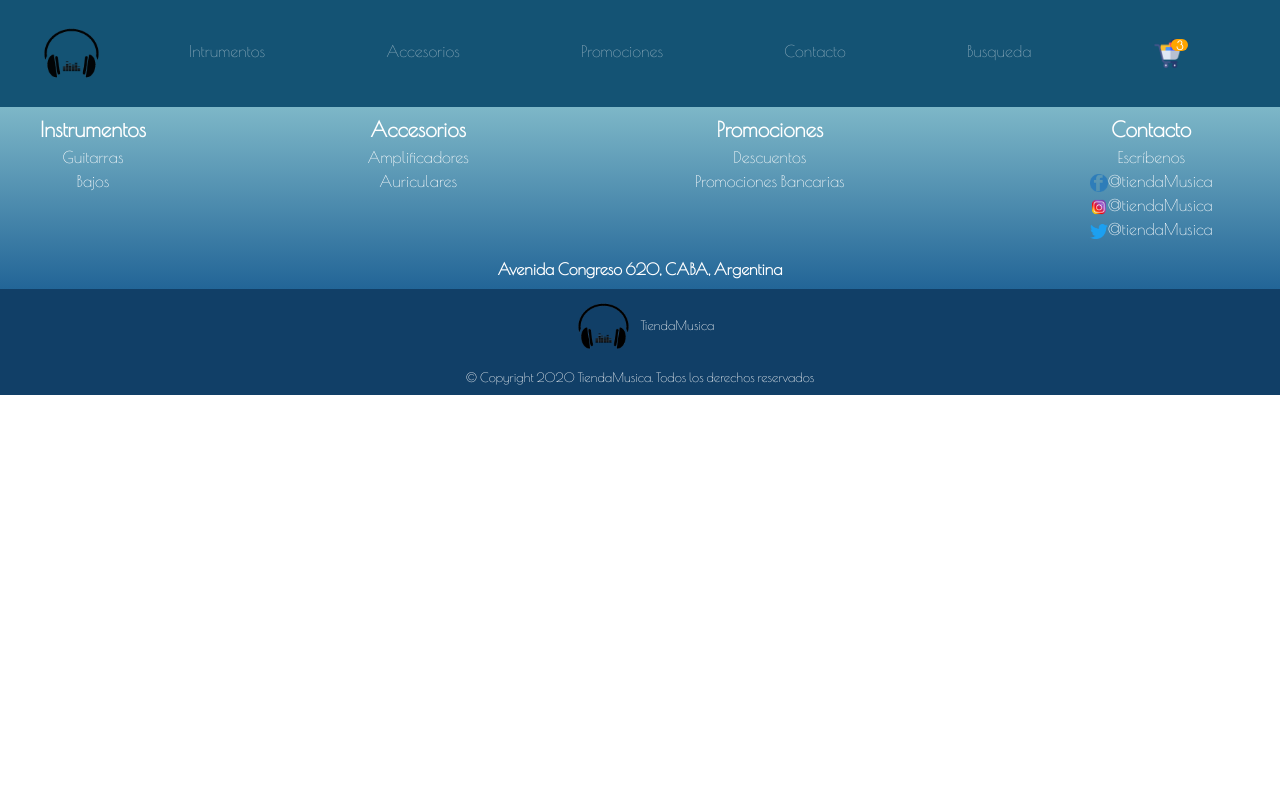
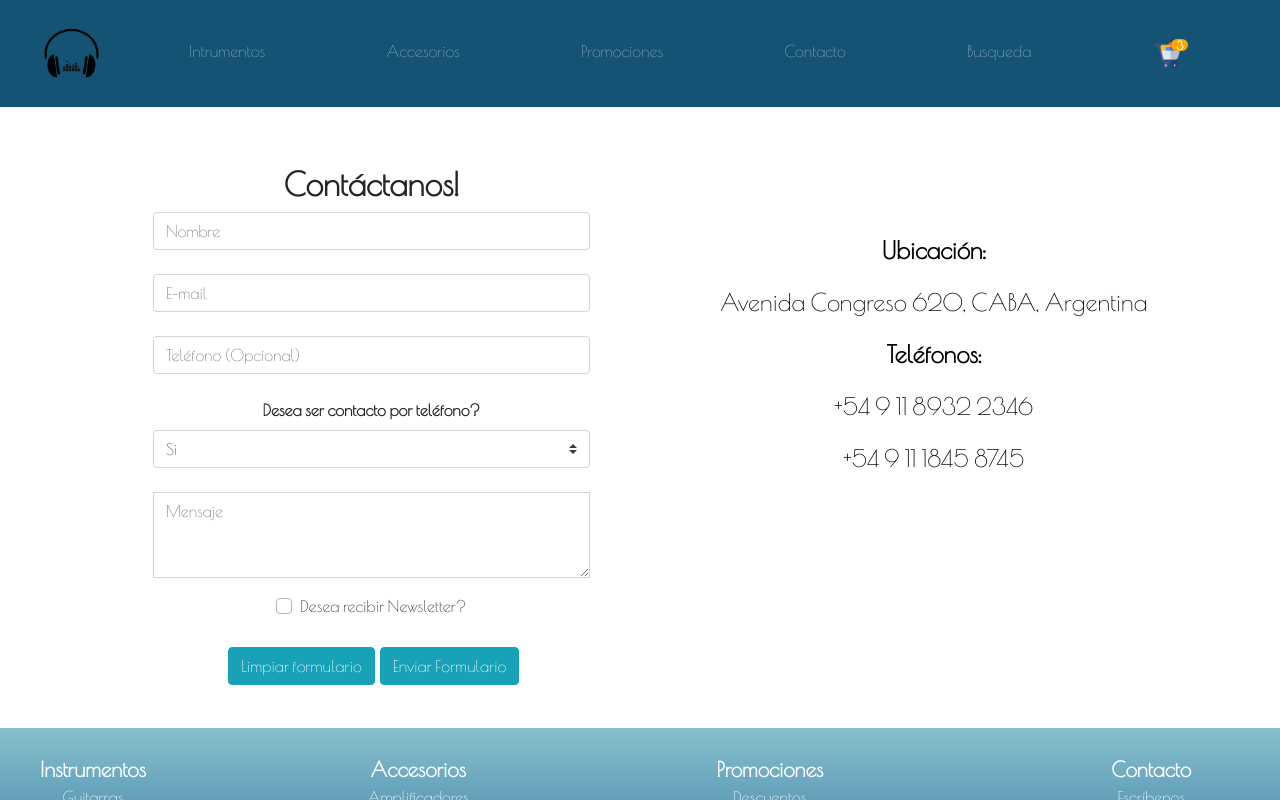
Before and after one commit to nicodiaz31/curso_React, a React (Create React App) app: page /contacto in a window 1280 px wide. Built offline with nearby package versions, Linux system fonts and the light colour scheme.

Commit message:
adding new stuff

```diff
--- a/public/style.css
+++ b/public/style.css
@@ -456,7 +456,11 @@ a {
 }
 
 .container__contacto {
-    margin: 0%;
+    width: 100%; /* Can be in percentage also. */
+    height: auto;
+    margin: 0 auto;
+    padding: 10px;
+    position: relative;
 }
 
 #contacto__area {
@@ -518,6 +522,10 @@ a {
     -webkit-text-stroke: 2px black;
     color: white;
     font-family: "Raleway", sans-serif;
+}
+
+.contacto__formulario {
+    margin-left: 25px;
 }
 
 .pagos__logo--tamano {
--- a/src/App.jsx
+++ b/src/App.jsx
@@ -9,6 +9,7 @@ import ItemDetailContainer from './containers/itemdetailcontainer';
 import CartComponent from './components/cart';
 import { GlobalContext } from './context/GlobalContext';
 import { CartContext} from './context/CartContext';
+import ContactComponent from './components/contact';
 
 let numberArticles = 3;
 
@@ -33,6 +34,9 @@ function App() {
             <Route path="/cart">
               <CartComponent />
             </Route>
+            <Route path="/contacto">
+              <ContactComponent/>
+            </Route>
           </Switch>
           <FooterComponent />
         </BrowserRouter>
--- /dev/null
+++ b/src/components/contact/index.jsx
@@ -0,0 +1,48 @@
+import React from 'react';
+
+const ContactComponent = () => {
+    const fontStyle = {
+        fontWeight: 900
+    };
+
+    return(
+        <>
+            <div className="container container__contacto">
+                <div className="row">
+                    <div className="contacto__formulario col-md">
+                        <form className="text-center p-5" action="#!">
+                            <h2 style={{fontWeight: 900}}>Contáctanos!</h2>
+                            <input type="text" id="defaultContactFormName" className="form-control mb-4" placeholder="Nombre"/>
+                            <input type="email" id="defaultContactFormEmail" className="form-control mb-4" placeholder="E-mail"/>
+                            <input type="text" id="defaultContactFormPhone" className="form-control mb-4" placeholder="Teléfono (Opcional)"/>
+                            <label style={{fontWeight: 900}}>Desea ser contacto por teléfono?</label>
+                            <select className="browser-default custom-select mb-4">
+                                <option value="" disabled>Escoja una opción</option>
+                                <option value="1" selected>Si</option>
+                                <option value="2">No</option>
+                            </select>
+                            <div className="form-group">
+                                <textarea className="form-control rounded-0" id="exampleFormControlTextarea2" rows="3" placeholder="Mensaje"/>
+                            </div>
+                            <div className="custom-control custom-checkbox mb-4">
+                                <input type="checkbox" className="custom-control-input" id="defaultContactFormCopy"/>
+                                <label className="custom-control-label" htmlFor="defaultContactFormCopy">Desea recibir Newsletter?</label>
+                            </div>
+                            <button className="btn btn-info" type="reset" style={{margin: 5}} >Limpiar formulario</button>
+                            <button className="btn btn-info" type="submit">Enviar Formulario</button>
+                        </form>
+                    </div>
+                    <div className="contacto__ubicacion col-md" id="contacto__area">
+                        <p style={{fontWeight: 900}}>Ubicación:</p>
+                        <p>Avenida Congreso 620, CABA, Argentina</p>
+                        <p style={{fontWeight: 900}}>Teléfonos:</p>
+                        <p>+54 9 11 8932 2346</p>
+                        <p>+54 9 11 1845 8745</p>
+                    </div>
+                </div>
+            </div>
+        </>
+    )
+}
+
+export default ContactComponent;
--- a/src/components/homepage/index.jsx
+++ b/src/components/homepage/index.jsx
@@ -1,4 +1,5 @@
 import React from 'react';
+import { Link } from 'react-router-dom';
 
 const HomepageComponent = () => {
 
@@ -7,22 +8,22 @@ const HomepageComponent = () => {
             <div className="main container-fluid px-0">
                 <div className="row no-gutters">
                     <div className="col-md-12">
-                        <a href="novedades.html"><img src="images/novedades.jpeg" alt="novedades" className="submain__img--tamano"/>
+                        <Link  to={`/category/novedades`}><img src="images/novedades.jpeg" alt="novedades" className="submain__img--tamano"/>
                         <div className="title__image--center">
                             <p className="title__image--style">Novedades</p>
-                        </div></a>
+                        </div></Link>
                     </div>
                     <div className="col-md-6">
-                        <a href="destacados.html"><img src="images/destacados.jpeg" alt="destacados" className="submain__img--tamano"/>
+                        <Link to={`/category/destacados`}><img src="images/destacados.jpeg" alt="destacados" className="submain__img--tamano"/>
                         <div className="title__image--center">
                             <p className="title__image--style">Destacados</p>
-                        </div></a>
+                        </div></Link>
                     </div>
                     <div className="col-md-6">
-                        <a href="promociones.html"><img src="images/promociones.jpeg" alt="promociones" className="submain__img--tamano"/>
+                        <Link to={`/category/descuentos`}><img src="images/promociones.jpeg" alt="promociones" className="submain__img--tamano"/>
                         <div className="title__image--center">
                             <p className="title__image--style">Promociones</p>
-                        </div></a>
+                        </div></Link>
                     </div>
                 </div>
             </div>
--- a/src/components/itemList/index.jsx
+++ b/src/components/itemList/index.jsx
@@ -1,19 +1,20 @@
 import React, { useContext, useEffect, useState } from 'react';
 import ItemDetailContainer from '../../containers/itemdetailcontainer';
-import { CartContext } from '../../context/CartContext';
+//import { CartContext } from '../../context/CartContext';
 import ItemComponent from '../item';
 
 const ItemListComponent = (props) => {
 
+    const [loading, setLoading] = useState(false)
     const [categoryName, setCategoryName] = useState(props.categoryName)
     const [items, setItems] = useState([]);
     const [showDetails, setShowDetails] = useState(false);
     const [itemId, setItemId] = useState();
-    const cartContext = useContext(CartContext);
-    console.log(cartContext);
+    //const cartContext = useContext(CartContext);
+    //console.log(cartContext);
 
     useEffect(() =>{
-        if (categoryName === 'guitarras' || categoryName === 'bajos'){
+        if (categoryName === 'guitarras' || categoryName === 'bajos' || categoryName === 'destacados' || categoryName === 'descuentos'){
             const catName = categoryName.slice(0,-1);
             setCategoryName(catName)
         } else if (categoryName === "amplificadores"){
@@ -26,14 +27,21 @@ const ItemListComponent = (props) => {
                     return result.json()
                 })
                 .then(value => {
-                    value.forEach(element =>{
-                        if(element.tipo === categoryName){
-                             console.log(element)
-                            setItems(prevArray => [...prevArray, element])
-                        }
-                    })
-
-
+                    if (categoryName === 'destacado' || categoryName === 'descuento' || categoryName === 'novedades'){
+                        value.forEach(element =>{
+                            if(element[categoryName] === true){
+                                setItems(prevArray => [...prevArray, element])
+                                setLoading(true)
+                            }
+                        })
+                    } else {
+                        value.forEach(element =>{
+                            if(element.tipo === categoryName){
+                                setItems(prevArray => [...prevArray, element])
+                                setLoading(true)
+                            }
+                        })
+                    }
                 })
         },2000)
         return () => {}
@@ -52,9 +60,14 @@ const ItemListComponent = (props) => {
     return (
         <>
             {
+                loading ?
                 items.map(item => (
                     <ItemComponent item={item} key={item.id} onClick={showModal} getItemId={getItemId} categoryName={categoryName}/>
                 ))
+                :
+                <div class="spinner-border" role="status" style={{marginBottom: 15}}>
+                    <span class="sr-only">Loading...</span>
+                </div>
             }
             {
                 showDetails ? <ItemDetailContainer showDetails={showDetails} itemId={itemId} setShowDetails={setShowDetails}/> : null
```
Also changed, not shown: src/components/footer/index.jsx (+15 -14 lines), src/components/navbar/index.jsx (+13 -13 lines), 1 other file (tests, documents, lock files or other folders).
